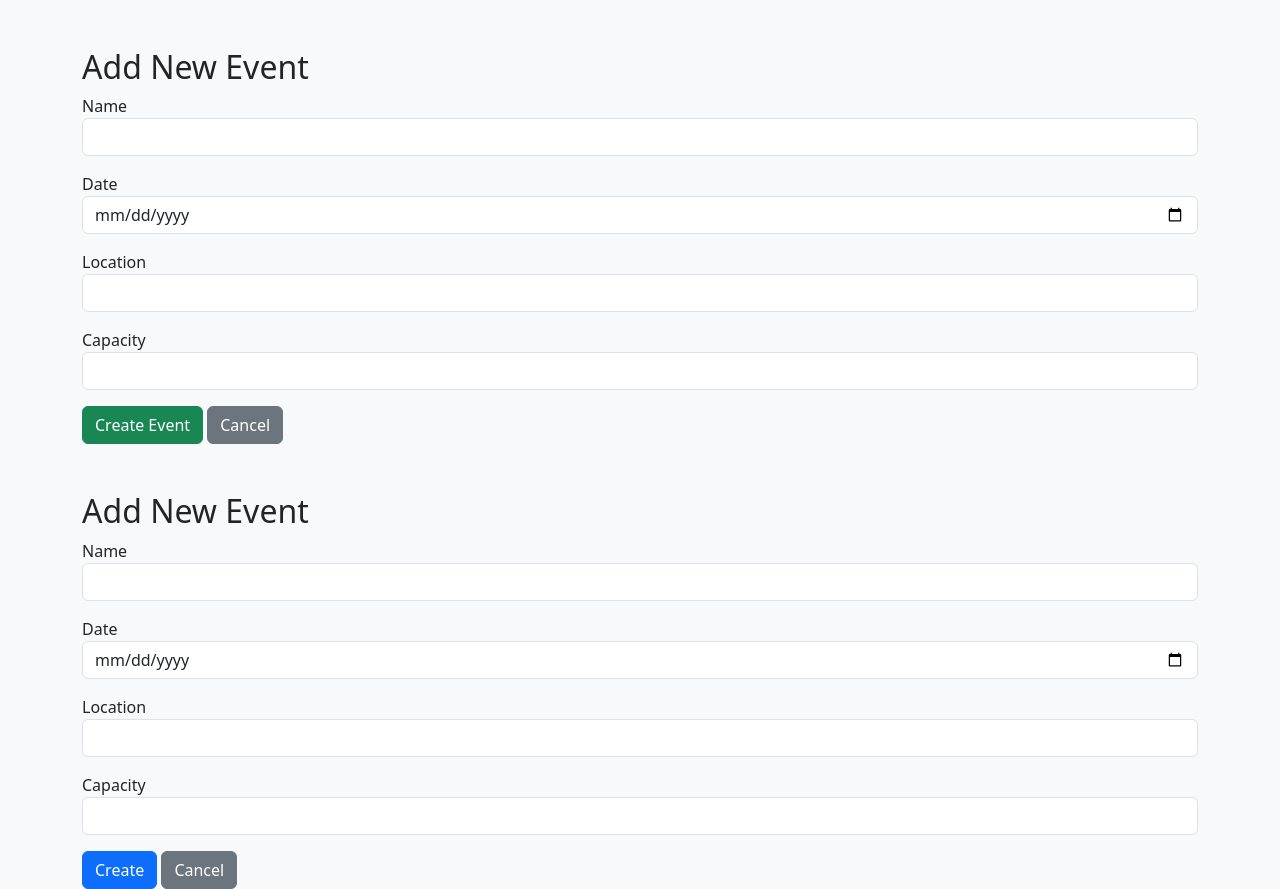
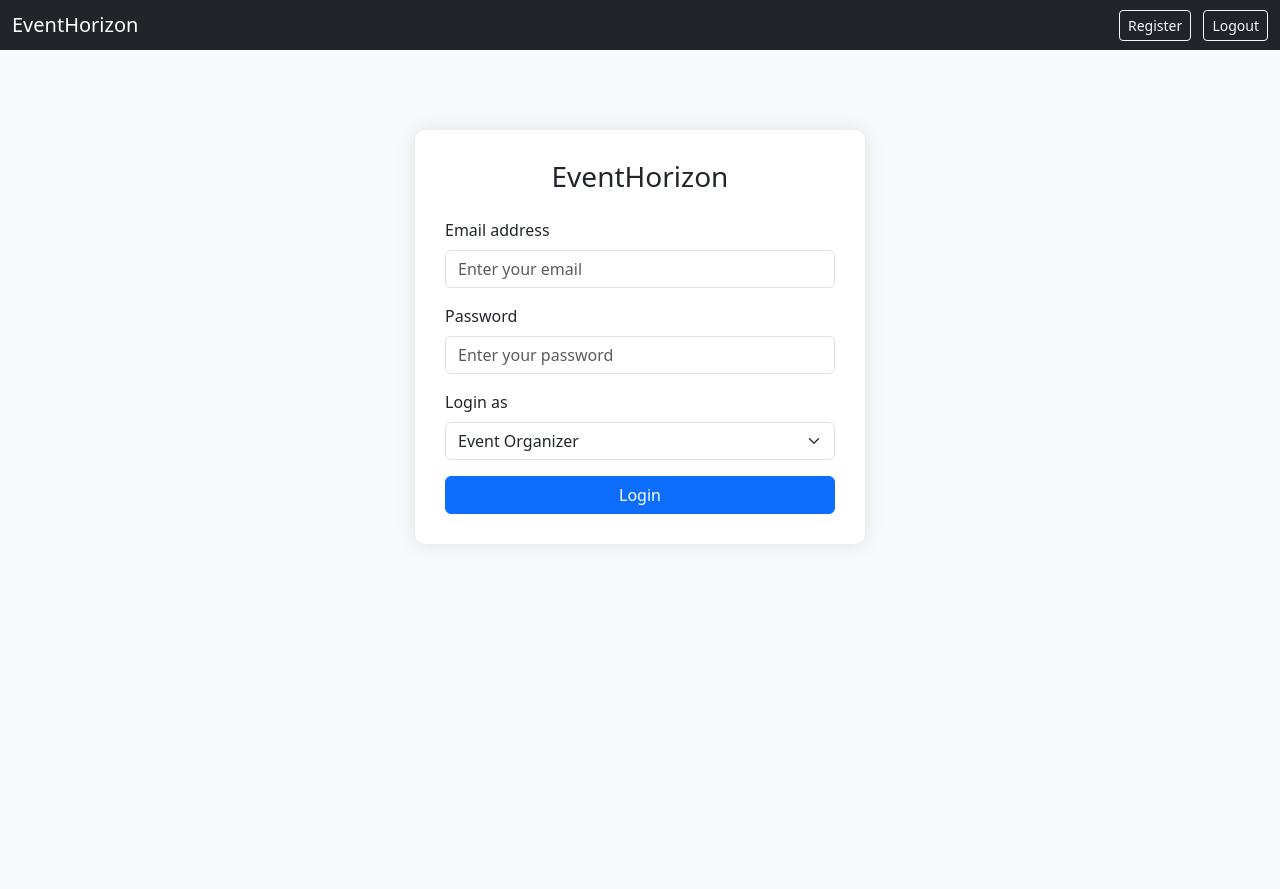
Before and after one commit to frhnahnr/eventportal, a Flask app: page /login in a window 1280 px wide. After the commit the page ends 514 px from the top, so only its background shows below. Run offline with Flask 3, Linux system fonts and the light colour scheme.

Commit message:
Update login.html

```diff
--- a/templates/login.html
+++ b/templates/login.html
@@ -1,64 +1,64 @@
 <!DOCTYPE html>
 <html>
 <head>
-    <title>Add Event | EventHorizon</title>
-    <link rel="stylesheet" href="https://cdn.jsdelivr.net/npm/bootstrap@5.3.0/dist/css/bootstrap.min.css">
+    <title>Login | EventHorizon Portal</title>
+    <link href="https://cdn.jsdelivr.net/npm/bootstrap@5.3.0/dist/css/bootstrap.min.css" rel="stylesheet">
+    <style>
+        body {
+            background-color: #f8f9fa;
+        }
+        .login-container {
+            max-width: 450px;
+            margin: 80px auto;
+            background: white;
+            padding: 30px;
+            border-radius: 10px;
+            box-shadow: 0 0 20px rgba(0,0,0,0.1);
+        }
+    </style>
 </head>
-<body class="bg-light">
-<div class="container mt-5">
-    <h2>Add New Event</h2>
+<body>
+
+<!-- EventHorizon Navbar -->
+<nav class="navbar navbar-dark bg-dark">
+    <div class="container-fluid d-flex justify-content-between align-items-center">
+        <span class="navbar-brand mb-0 h1">EventHorizon</span>
+        <div>
+            <a href="/register" class="btn btn-outline-light btn-sm me-2">Register</a>
+            <form action="/logout" method="post" style="display:inline;">
+                <button type="submit" class="btn btn-outline-light btn-sm">Logout</button>
+            </form>
+        </div>
+    </div>
+</nav>
+
+<!-- Login Box -->
+<div class="container login-container">
+    <h3 class="text-center mb-4">EventHorizon</h3>
+
+    {% if error %}
+        <div class="alert alert-danger">{{ error }}</div>
+    {% endif %}
+
     <form method="POST">
         <div class="mb-3">
-            <label>Name</label>
-            <input type="text" name="name" class="form-control" required>
+            <label for="email" class="form-label">Email address</label>
+            <input type="email" name="email" class="form-control" id="email" required placeholder="Enter your email">
         </div>
         <div class="mb-3">
-            <label>Date</label>
-            <input type="date" name="date" class="form-control" required>
+            <label for="password" class="form-label">Password</label>
+            <input type="password" name="password" class="form-control" id="password" required placeholder="Enter your password">
         </div>
         <div class="mb-3">
-            <label>Location</label>
-            <input type="text" name="location" class="form-control" required>
+            <label for="role" class="form-label">Login as</label>
+            <select name="role" id="role" class="form-select" required>
+                <option value="organizer">Event Organizer</option>
+                <option value="attendee">Attendee</option>
+            </select>
         </div>
-        <div class="mb-3">
-            <label>Capacity</label>
-            <input type="number" name="capacity" class="form-control" required>
-        </div>
-        <button type="submit" class="btn btn-success">Create Event</button>
-        <a href="/dashboard" class="btn btn-secondary">Cancel</a>
+        <button type="submit" class="btn btn-primary w-100">Login</button>
     </form>
 </div>
+
 </body>
 </html>
-<!DOCTYPE html>
-<html>
-<head>
-    <title>Add Event</title>
-    <link href="https://cdn.jsdelivr.net/npm/bootstrap@5.3.0/dist/css/bootstrap.min.css" rel="stylesheet">
-</head>
-<body class="bg-light">
-<div class="container mt-5">
-    <h2>Add New Event</h2>
-    <form method="POST">
-        <div class="mb-3">
-            <label>Name</label>
-            <input type="text" name="name" class="form-control" required>
-        </div>
-        <div class="mb-3">
-            <label>Date</label>
-            <input type="date" name="date" class="form-control" required>
-        </div>
-        <div class="mb-3">
-            <label>Location</label>
-            <input type="text" name="location" class="form-control" required>
-        </div>
-        <div class="mb-3">
-            <label>Capacity</label>
-            <input type="number" name="capacity" class="form-control" required>
-        </div>
-        <button type="submit" class="btn btn-primary">Create</button>
-        <a href="/organizer/dashboard" class="btn btn-secondary">Cancel</a>
-    </form>
-</div>
-</body>
-</html>
```
